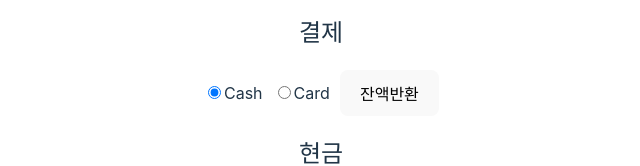
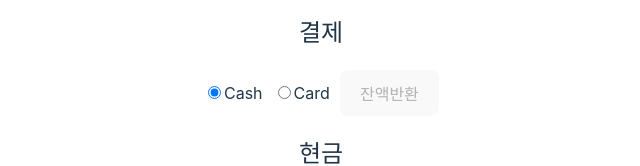
Before and after one commit to hellosam1332/vending-machine-jinseog, a React (Vite) app: page / in a window 1280 px wide. Shown: the part 308-474 px from the top of the page, without its empty margins (319-959 px from the left). Built offline with nearby package versions, Linux system fonts and the light colour scheme.

Commit message:
잔액반환 버튼 disabled 올바르게 동작하도록 수정

```diff
--- a/src/components/PaymentSelection.tsx
+++ b/src/components/PaymentSelection.tsx
@@ -2,11 +2,10 @@ import { useContext } from "react";
 import { VendingMachineContext } from "../contexts/VendingMachineContext";
 
 function PaymentSelection() {
-  const { cash, paymentMethod, setPaymentMethod, returnCash } = useContext(
-    VendingMachineContext
-  );
+  const { insertedCash, paymentMethod, setPaymentMethod, returnCash } =
+    useContext(VendingMachineContext);
 
-  const balance = Object.entries(cash).reduce(
+  const balance = Object.entries(insertedCash).reduce(
     (acc, [key, value]) => acc + Number(key) * value,
     0
   );
```
